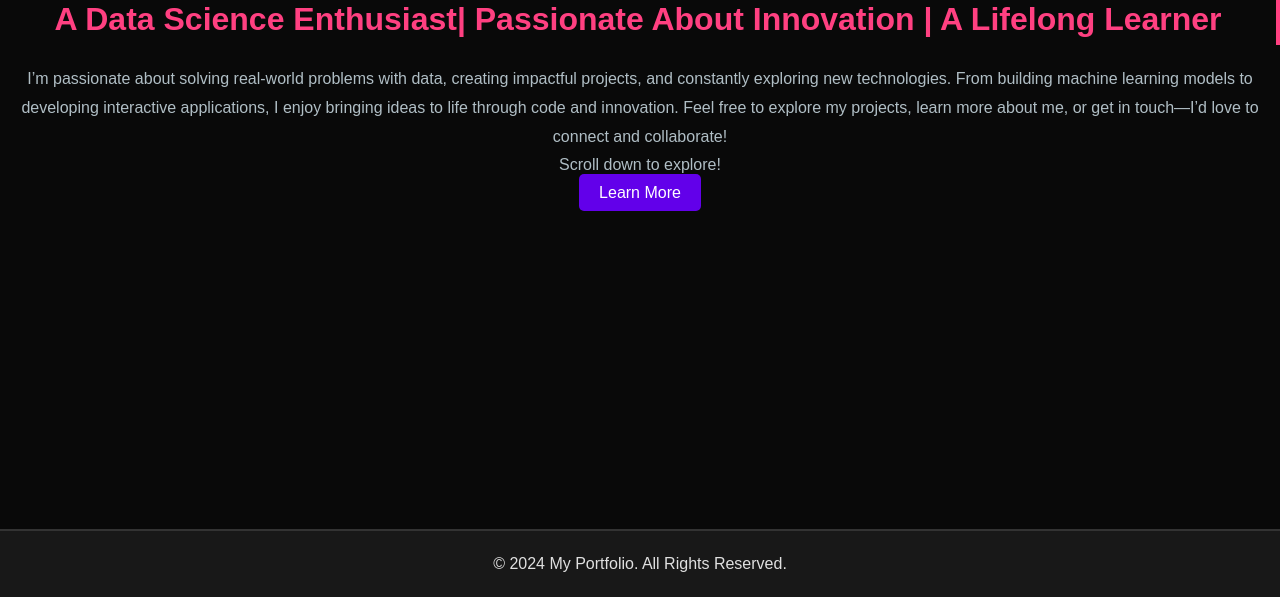
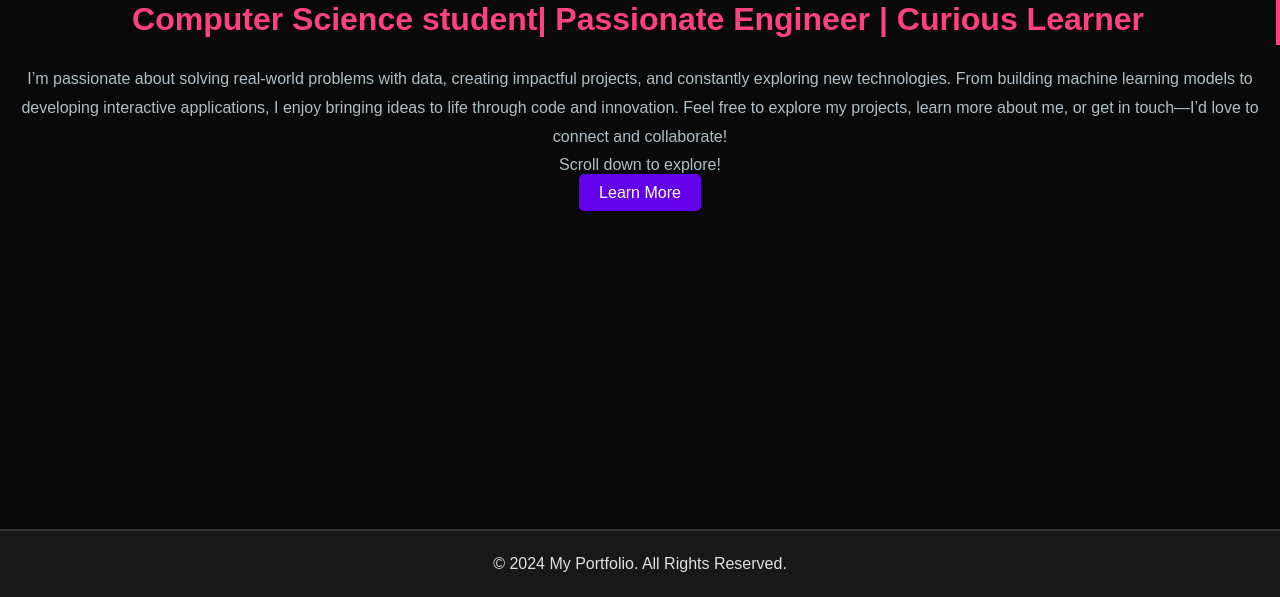
Before and after one commit to vishwaspw/My_portfolio, a plain HTML site: page index.html in a window 1280 px wide. Shown: the part 203-800 px from the top of the page. Drawn offline with Linux system fonts and the light colour scheme.

Commit message:
Update index.html

```diff
--- a/index.html
+++ b/index.html
@@ -21,7 +21,7 @@
 
   <section class="hero">
     <h1>👋 Hi, I’m Vishwas, and I am:</h1>
-    <h2 class="typing-effect">A Data Science Enthusiast| Passionate About Innovation | A Lifelong Learner </h2>
+    <h2 class="typing-effect">Computer Science student| Passionate Engineer | Curious Learner </h2>
     <p>
 
       I’m passionate about solving real-world problems with data, creating impactful projects, and constantly exploring new technologies. From building machine learning models to developing interactive applications, I enjoy bringing ideas to life through code and innovation.
```
